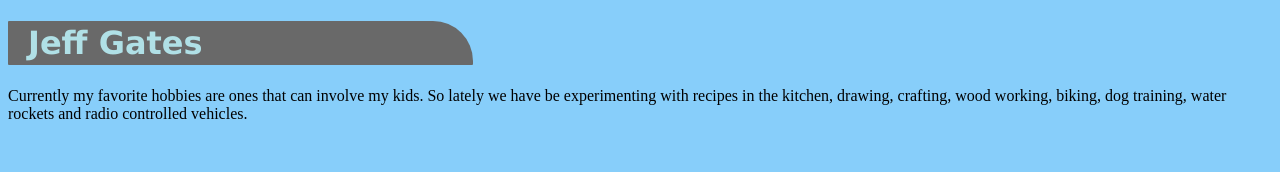
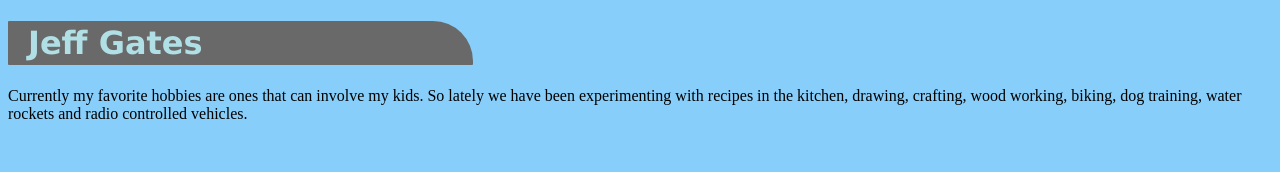
Before and after one commit to jgates06/ellie, a plain HTML site: page gates.html in a window 1280 px wide. Shown: the top 172 px of the page. Drawn offline with Linux system fonts and the light colour scheme.

Commit message:
Update gates.html

```diff
--- a/gates.html
+++ b/gates.html
@@ -25,7 +25,7 @@ h1 {
 <h1>  Jeff Gates</h1>
 
 <p>Currently my favorite hobbies are ones that can involve my kids.
-  So lately we have be experimenting with recipes in the kitchen,
+  So lately we have been experimenting with recipes in the kitchen,
   drawing, crafting, wood working, biking, dog training, water rockets
   and radio controlled vehicles.</p>
   <br><br>
```
